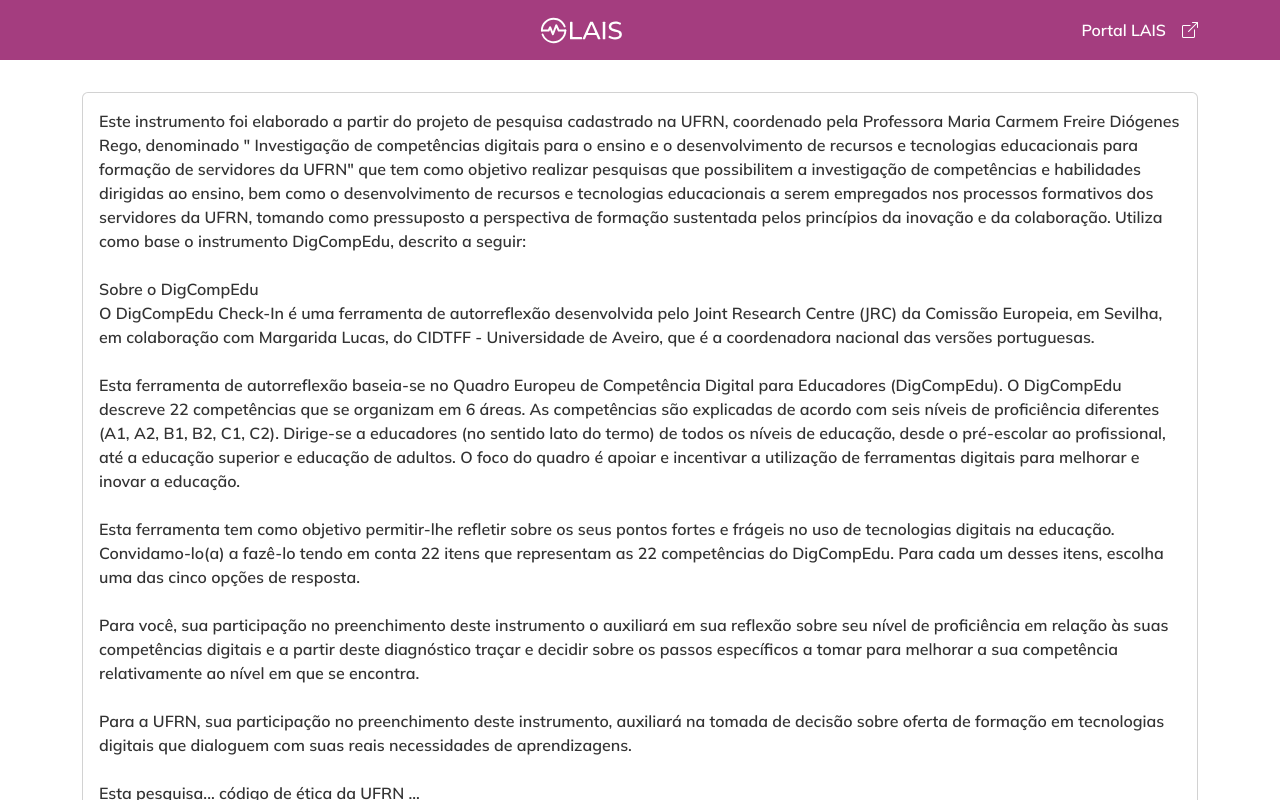
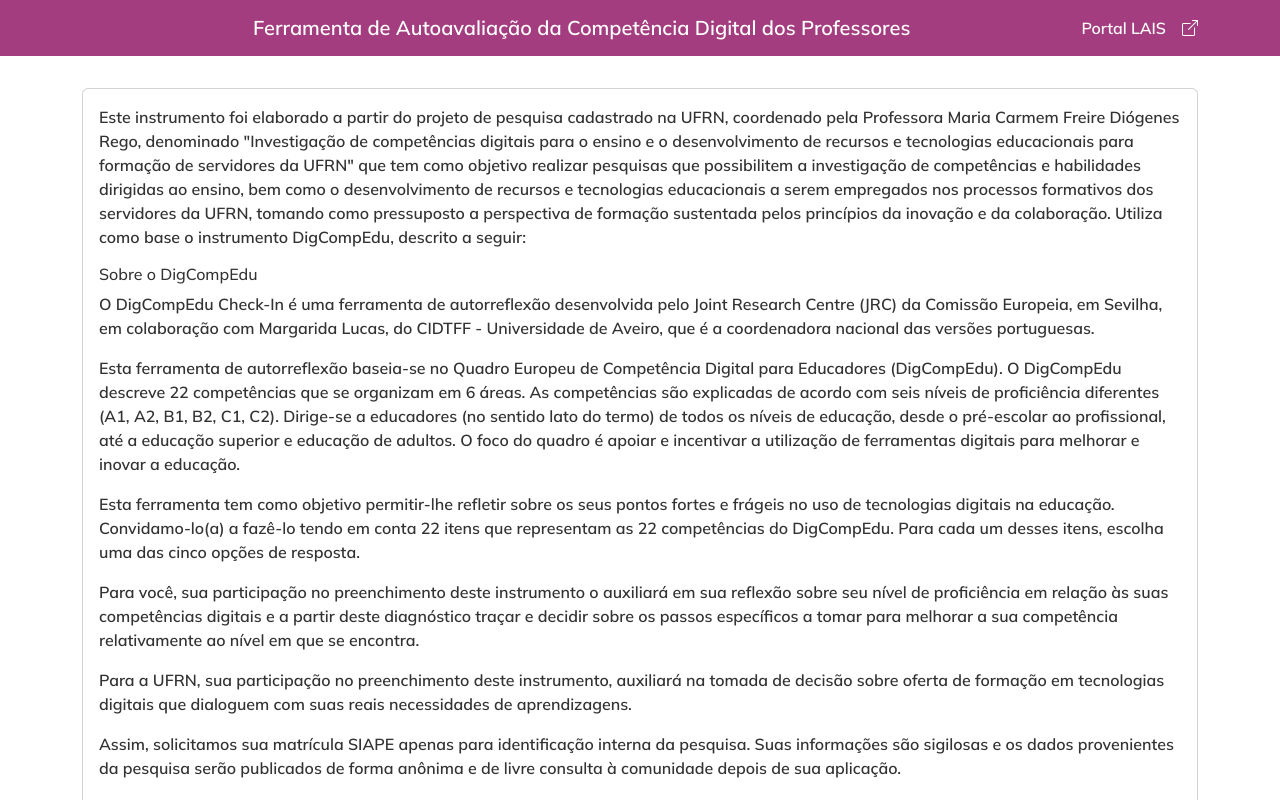
Before and after one commit to OliAtaide/quizz_vue, a Vue app: page / in a window 1280 px wide. Shown: the top 800 px of the page. Built offline with nearby package versions, Linux system fonts and the light colour scheme.

Commit message:
correcoes no texto e no titulo e ordem dos niveis

```diff
--- a/src/components/NavBar.vue
+++ b/src/components/NavBar.vue
@@ -1,8 +1,8 @@
 <template>
   <div class="navbar">
     <div class="container container-fluid">
-      <div class="navbar-brand mx-auto">
-        <img src="@/assets/imgs/lais.svg" />
+      <div class="navbar-brand mx-auto text-white">
+        Ferramenta de Autoavaliação da Competência Digital dos Professores
       </div>
       <a href="https://lais.huol.ufrn.br/">
         Portal LAIS
--- a/src/views/AreaView.vue
+++ b/src/views/AreaView.vue
@@ -91,7 +91,7 @@
   <div class="container" v-if="isMounted">
     <div class="card card-main">
       <div class="card-body">
-        <p class="subtitle">Fases:</p>
+        <p class="subtitle">Áreas:</p>
         <ul class="nav nav-fases nav-fill" id="myTab">
           <li v-for="i in 6" :key="i" class="nav-item">
             <router-link
@@ -105,7 +105,7 @@
         </ul>
         <div class="main1">
           <div class="fase-header">
-            <h1 class="fase-title">Fase {{ id }}: {{ area.titulo }}</h1>
+            <h1 class="fase-title">Área {{ id }}: {{ area.titulo }}</h1>
             <div
               class="progress"
               role="progressbar"
@@ -145,9 +145,7 @@
         <div class="main2" style="display: none">
           <div class="fase-header">
             <img src="@/assets/imgs/08.png" class="img08" alt="" />
-            <h1 class="fase-title">
-              Parabéns! Você concluiu a fase {{ id }}!
-            </h1>
+            <h1 class="fase-title">Parabéns! Você concluiu a Área {{ id }}!</h1>
             <h2 class="fase-title mt-3" style="display: none">
               Nível de Competência Digital: <strong>{{ level }}</strong>
             </h2>
--- a/src/views/EndView.vue
+++ b/src/views/EndView.vue
@@ -4,8 +4,12 @@
       <div class="card-body">
         <div class="fase-header">
           <img src="@/assets/imgs/09.png" class="img09 w-25" alt="" />
-          <h3 class="fase-title">Parabéns! Você concluiu o quiz!</h3>
+          <h3 class="fase-title">Parabéns! instrumento! Sua classificação:</h3>
           <LevelCard v-if="isTotal" :data="data" />
+          <h3>
+            Obrigado por sua contribuição. Você pode imprimir seu relatório
+            pressionando o botão "Imprimir".
+          </h3>
           <div class="buttons">
             <router-link
               to="/6"
--- a/src/views/HomeView.vue
+++ b/src/views/HomeView.vue
@@ -28,58 +28,78 @@
     <div class="card card-main">
       <div class="card-body">
         <div class="card-text">
+          <p>
             Este instrumento foi elaborado a partir do projeto de pesquisa
             cadastrado na UFRN, coordenado pela Professora Maria Carmem Freire
-          Diógenes Rego, denominado " Investigação de competências digitais para
-          o ensino e o desenvolvimento de recursos e tecnologias educacionais
-          para formação de servidores da UFRN" que tem como objetivo realizar
-          pesquisas que possibilitem a investigação de competências e
-          habilidades dirigidas ao ensino, bem como o desenvolvimento de
-          recursos e tecnologias educacionais a serem empregados nos processos
-          formativos dos servidores da UFRN, tomando como pressuposto a
-          perspectiva de formação sustentada pelos princípios da inovação e da
-          colaboração. Utiliza como base o instrumento DigCompEdu, descrito a
-          seguir:
-          <br /><br />
-          Sobre o DigCompEdu
-          <br />
+            Diógenes Rego, denominado "Investigação de competências digitais
+            para o ensino e o desenvolvimento de recursos e tecnologias
+            educacionais para formação de servidores da UFRN" que tem como
+            objetivo realizar pesquisas que possibilitem a investigação de
+            competências e habilidades dirigidas ao ensino, bem como o
+            desenvolvimento de recursos e tecnologias educacionais a serem
+            empregados nos processos formativos dos servidores da UFRN, tomando
+            como pressuposto a perspectiva de formação sustentada pelos
+            princípios da inovação e da colaboração. Utiliza como base o
+            instrumento DigCompEdu, descrito a seguir:
+          </p>
+
+          <h6>Sobre o DigCompEdu</h6>
+          <p>
             O DigCompEdu Check-In é uma ferramenta de autorreflexão desenvolvida
-          pelo Joint Research Centre (JRC) da Comissão Europeia, em Sevilha, em
-          colaboração com Margarida Lucas, do CIDTFF - Universidade de Aveiro,
-          que é a coordenadora nacional das versões portuguesas.
-          <br /><br />
+            pelo Joint Research Centre (JRC) da Comissão Europeia, em Sevilha,
+            em colaboração com Margarida Lucas, do CIDTFF - Universidade de
+            Aveiro, que é a coordenadora nacional das versões portuguesas.
+          </p>
+          <p>
             Esta ferramenta de autorreflexão baseia-se no Quadro Europeu de
             Competência Digital para Educadores (DigCompEdu). O DigCompEdu
-          descreve 22 competências que se organizam em 6 áreas. As competências
-          são explicadas de acordo com seis níveis de proficiência diferentes
-          (A1, A2, B1, B2, C1, C2). Dirige-se a educadores (no sentido lato do
-          termo) de todos os níveis de educação, desde o pré-escolar ao
-          profissional, até a educação superior e educação de adultos. O foco do
-          quadro é apoiar e incentivar a utilização de ferramentas digitais para
-          melhorar e inovar a educação.
-          <br /><br />
-          Esta ferramenta tem como objetivo permitir-lhe refletir sobre os seus
-          pontos fortes e frágeis no uso de tecnologias digitais na educação.
-          Convidamo-lo(a) a fazê-lo tendo em conta 22 itens que representam as
-          22 competências do DigCompEdu. Para cada um desses itens, escolha uma
-          das cinco opções de resposta.
-          <br /><br />
+            descreve 22 competências que se organizam em 6 áreas. As
+            competências são explicadas de acordo com seis níveis de
+            proficiência diferentes (A1, A2, B1, B2, C1, C2). Dirige-se a
+            educadores (no sentido lato do termo) de todos os níveis de
+            educação, desde o pré-escolar ao profissional, até a educação
+            superior e educação de adultos. O foco do quadro é apoiar e
+            incentivar a utilização de ferramentas digitais para melhorar e
+            inovar a educação.
+          </p>
+          <p>
+            Esta ferramenta tem como objetivo permitir-lhe refletir sobre os
+            seus pontos fortes e frágeis no uso de tecnologias digitais na
+            educação. Convidamo-lo(a) a fazê-lo tendo em conta 22 itens que
+            representam as 22 competências do DigCompEdu. Para cada um desses
+            itens, escolha uma das cinco opções de resposta.
+          </p>
+          <p>
             Para você, sua participação no preenchimento deste instrumento o
             auxiliará em sua reflexão sobre seu nível de proficiência em relação
             às suas competências digitais e a partir deste diagnóstico traçar e
             decidir sobre os passos específicos a tomar para melhorar a sua
             competência relativamente ao nível em que se encontra.
-          <br /><br />
+          </p>
+
+          <p>
             Para a UFRN, sua participação no preenchimento deste instrumento,
-          auxiliará na tomada de decisão sobre oferta de formação em tecnologias
-          digitais que dialoguem com suas reais necessidades de aprendizagens.
-          <br /><br />
-          Esta pesquisa... código de ética da UFRN ...
+            auxiliará na tomada de decisão sobre oferta de formação em
+            tecnologias digitais que dialoguem com suas reais necessidades de
+            aprendizagens.
+          </p>
+          <p>
+            Assim, solicitamos sua matrícula SIAPE apenas para identificação
+            interna da pesquisa. Suas informações são sigilosas e os dados
+            provenientes da pesquisa serão publicados de forma anônima e de
+            livre consulta à comunidade depois de sua aplicação.
+          </p>
+          <p>
+            Ao final do questionário você receberá sua pontuação e a definição
+            de seu nível de competência baseado neste framework.
+          </p>
+          <p>Quaisquer dúvidas estaremos a disposição no email: xxx</p>
         </div>
       </div>
     </div>
     <label for="siapeInput" class="form-label">
-      Digite a sua matrícula SIAPE:
+      Caso queira participar da pesquisa, digite o número de sua matricula
+      SIAPE:
     </label>
     <input
       v-model="inputValue"
@@ -91,7 +111,6 @@
       min="0"
     />
     <div class="buttons mb-5">
-      <a class="btn btn-danger" href="#"> Discordo </a>
       <button
         :disabled="!isFilled"
         @click="next()"
```
Also changed, not shown: public/total.json (+17 -17 lines), src/assets/imgs/logos.svg. Lines whose indentation alone changed are shown as unchanged.
